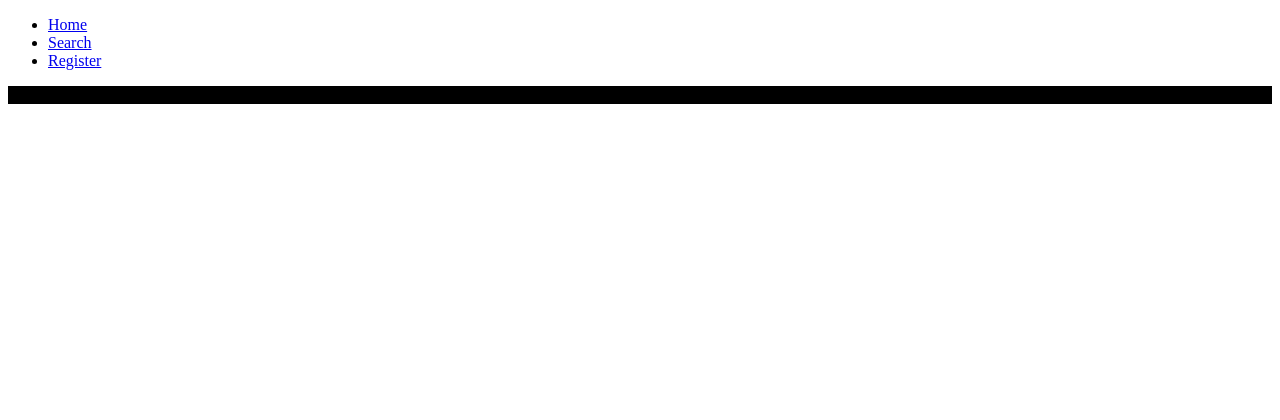
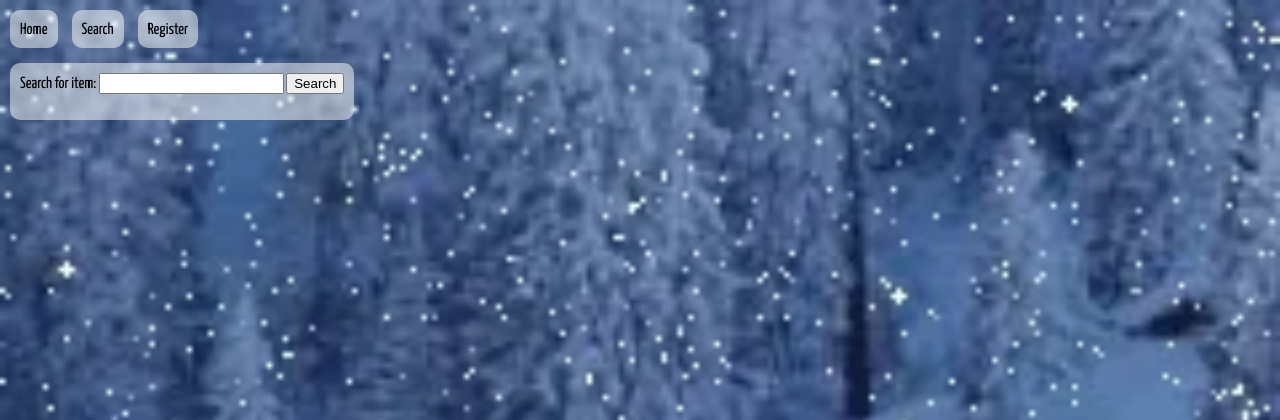
Before and after one commit to jcowdells/SQSanta.net, a Flask app: page /search/ in a window 1280 px wide. Shown: the top 420 px of the page. Run offline with Flask 3, Linux system fonts and the light colour scheme.

Commit message:
Added some html and item search

```diff
--- a/app.py
+++ b/app.py
@@ -1,6 +1,7 @@
-from flask import Flask, render_template, session
+from flask import Flask, render_template, session, request
 from log.log import *
 from sqsanta.navbar import Navbar
+from db.manager import search_inventory
 
 app = Flask(__name__)
 
@@ -11,16 +12,19 @@ navbar = Navbar(
 )
 
 def render_base(template, **kwargs):
-    return render_template(template, navbar=navbar, **kwargs)
+    return render_template(template, navbar=navbar, title="SQSanta.net", **kwargs)
 
 @app.route("/")
 @app.route("/index/")
 def index():
     return render_base("index.html")
 
-@app.route("/search/")
+@app.route("/search/", methods=["GET", "POST"])
 def search():
-    return render_base("search.html")
+    results = list()
+    if request.method == "POST":
+        results = search_inventory(request.form["search"])
+    return render_base("search.html", results=results)
 
 if __name__ == '__main__':
     app.run()
--- a/static/styles.css
+++ b/static/styles.css
@@ -1,7 +1,49 @@
+body {
+    margin: 0;
+    padding: 0;
+    background-image: url("/static/snowing.webp");
+    background-size: cover;
+}
+
 #content {
-    background: black;
+    font-family: "Yanone Kaffeesatz", sans-serif;
+    font-optical-sizing: auto;
+    font-style: normal;
+    background: rgba(255, 255, 255, 0.5);
+    margin: 10px;
+    padding: 10px;
+    width: fit-content;
+    border-radius: 10px;
+}
+
+#navbar {
+    margin: 0;
 }
 
 #navbar ul {
+    margin: 5px;
+    padding: 0;
+    list-style-type: none;
+}
 
+#navbar li {
+    display: inline-block;
+    background: rgba(255, 255, 255, 0.5);
+    padding: 10px;
+    margin: 5px;
+    border-radius: 10px;
 }
+
+#navbar li a {
+    margin: 0;
+    color: black;
+    font-family: "Yanone Kaffeesatz", sans-serif;
+    font-optical-sizing: auto;
+    font-style: bold;
+    text-decoration: none;
+    transition: 0.2s;
+}
+
+#navbar li a:hover {
+    color: #336cde;
+}
--- a/templates/base.html
+++ b/templates/base.html
@@ -2,8 +2,11 @@
 <html lang="en">
 <head>
     <meta charset="UTF-8">
+    <link rel="preconnect" href="https://fonts.googleapis.com">
+    <link rel="preconnect" href="https://fonts.gstatic.com" crossorigin>
+    <link href="https://fonts.googleapis.com/css2?family=Yanone+Kaffeesatz:wght@200..700&display=swap" rel="stylesheet">
     <link rel="stylesheet" href="/static/styles.css">
-    <title>Title</title>
+    <title>{{ title }}</title>
 </head>
 <body>
     <div id="navbar">
@@ -15,6 +18,7 @@
             {% endfor %}
         </ul>
     </div>
+
     <div id="content">
         {% block content %}
         {% endblock %}
--- a/templates/index.html
+++ b/templates/index.html
@@ -1,5 +1,7 @@
 {% extends "base.html" %}
 
 {% block content %}
-    Welcome to SQLSanta.net
+    <h2>Welcome to SQSanta.net</h2>
+    <p>Here you can buy everything you need for christmas!</p>
+    <p>(Please note! Delivery from North Pole only happens one a year, on 25th December)</p>
 {% endblock %}
--- a/templates/search.html
+++ b/templates/search.html
@@ -1,5 +1,17 @@
 {% extends "base.html" %}
 
 {% block content %}
-    Search for Item
+    <form method="post">
+        <label for="search">Search for item:</label>
+        <input type="text" id="search" name="search">
+    <button type="submit">Search</button>
+    </form>
+    <ul>
+        {% for result in results %}
+            <li>
+                {{ result.get_name() }}
+                {{ result.get_price() }}
+            </li>
+        {% endfor %}
+    </ul>
 {% endblock %}
```
Also changed, not shown: db/manager.py (+27 -1 lines), static/snowing.webp (added).
